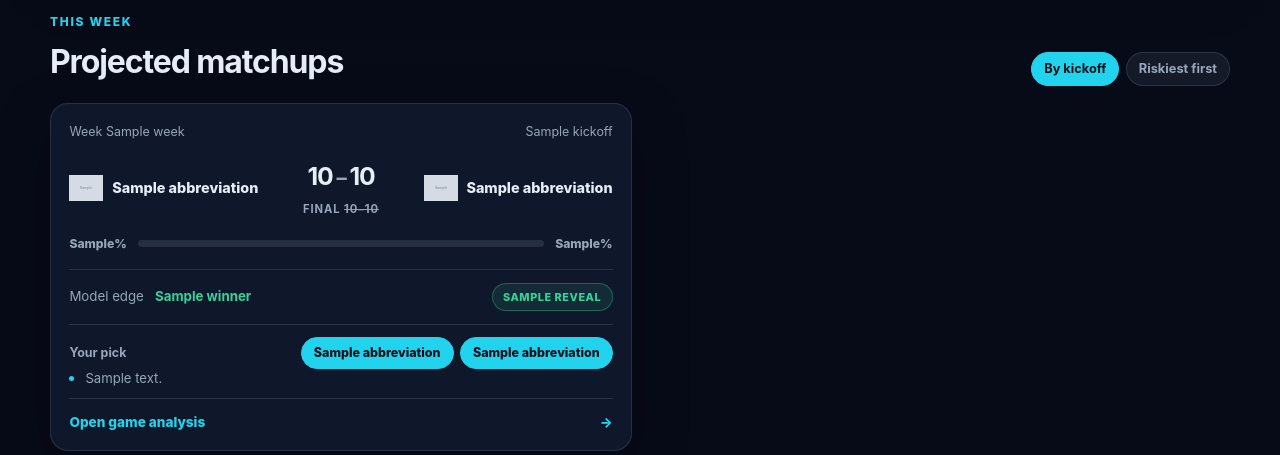
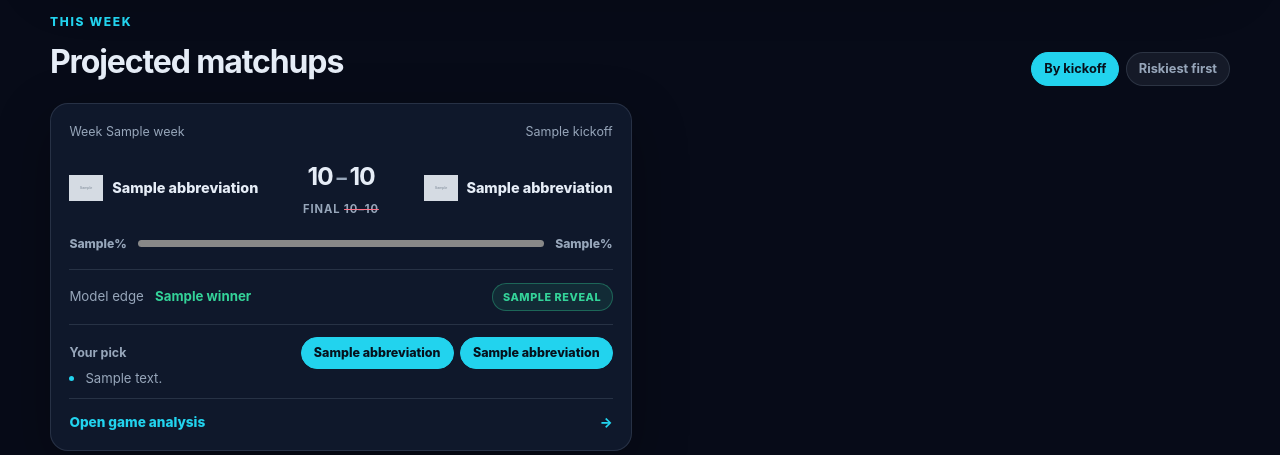
Before and after one commit to chrissmeltzer/nfl-predictor, a FastAPI app: template app/templates/index.html in a window 1280 px wide. Shown: the part 478-933 px from the top of the page. Run offline with FastAPI, Linux system fonts and the light colour scheme; the template is opened without the code that fills it: most values are stand-ins (such as "Sample title", 1, 10 or a date in 2020); grey boxes marked "Sample" are stand-in pictures.

Commit message:
feat: color win-probability bars by team
Adds a static NFL team primary-color map (app/reference.py) and threads
it through matchup/schedule view-building so each probability bar fills
with that team's own color instead of a generic cyan/violet gradient,
across the weekly matchups, game detail, and team schedule pages.

Co-Authored-By: Claude Sonnet 5 <noreply@anthropic.com>

```diff
--- a/app/main.py
+++ b/app/main.py
@@ -13,6 +13,7 @@ from fastapi.templating import Jinja2Templates
 
 from app import betting, db, predict, stats, sync
 from app.config import DB_PATH, STALENESS_HOURS, WEIGHTS_PATH
+from app.reference import DEFAULT_TEAM_COLOR, TEAM_COLORS
 from app.sources import espn
 
 app = FastAPI()
@@ -108,6 +109,10 @@ def _pick_locked(game) -> bool:
 
 def _logo_url(team) -> str:
     return f"https://a.espncdn.com/i/teamlogos/nfl/500/{team['abbreviation'].lower()}.png"
+
+
+def _team_color(team) -> str:
+    return TEAM_COLORS.get(team["abbreviation"], DEFAULT_TEAM_COLOR)
 
 
 def _format_kickoff(value: str | None) -> str:
@@ -263,6 +268,8 @@ def _game_view(conn, game, teams, result: dict, selected_team_id: str | None = N
         "away": away,
         "home_logo": _logo_url(home),
         "away_logo": _logo_url(away),
+        "home_color": _team_color(home),
+        "away_color": _team_color(away),
         "home_score": home_score,
         "away_score": away_score,
         "winner": winner,
@@ -287,6 +294,8 @@ def _game_view(conn, game, teams, result: dict, selected_team_id: str | None = N
             "opponent": opponent,
             "team_logo": _logo_url(team),
             "opponent_logo": _logo_url(opponent),
+            "team_color": _team_color(team),
+            "opponent_color": _team_color(opponent),
             "team_score": team_score,
             "opponent_score": opponent_score,
             "team_probability": _win_probability(team_score, opponent_score),
--- a/app/reference.py
+++ b/app/reference.py
@@ -46,6 +46,18 @@ TEAM_ALIASES = {
     "LA": "LAR",
 }
 
+TEAM_COLORS = {
+    "ARI": "#97233F", "ATL": "#A71930", "BAL": "#241773", "BUF": "#00338D",
+    "CAR": "#0085CA", "CHI": "#0B162A", "CIN": "#FB4F14", "CLE": "#311D00",
+    "DAL": "#041E42", "DEN": "#FA4616", "DET": "#0076B6", "GB": "#203731",
+    "HOU": "#03202F", "IND": "#002C5F", "JAX": "#101820", "KC": "#E31837",
+    "LAC": "#0080C6", "LAR": "#003594", "LV": "#000000", "MIA": "#008E97",
+    "MIN": "#4F2683", "NE": "#002244", "NO": "#D3BC8D", "NYG": "#0B2265",
+    "NYJ": "#125740", "PHI": "#004C54", "PIT": "#FFB612", "SEA": "#69BE28",
+    "SF": "#AA0000", "TB": "#D50A0A", "TEN": "#4B92DB", "WSH": "#5A1414",
+}
+DEFAULT_TEAM_COLOR = "#67e8f9"
+
 POSITION_IMPORTANCE = {
     "QB": 7.0, "RB": 3.0, "WR": 2.5, "TE": 2.0,
     "OT": 2.0, "OG": 1.5, "G": 1.5, "C": 1.5,
--- a/app/static/style.css
+++ b/app/static/style.css
@@ -24,7 +24,7 @@ h1, h2, h3, p { margin-top: 0; } h1 { max-width: 680px; margin-bottom: .7rem; fo
 .matchup-grid { display: grid; grid-template-columns: repeat(2, minmax(0, 1fr)); gap: 1rem; } .matchup-card, .detail-card, .metric-card, .schedule-card, .empty-state, .analysis-box { background: rgba(17, 26, 46, .9); border: 1px solid var(--line); border-radius: 18px; box-shadow: var(--shadow); } .matchup-card { padding: 1.15rem; }
 .card-meta, .pick-line, .probability-row, .probability-label, .card-footer-row { display: flex; justify-content: space-between; gap: .7rem; align-items: center; } .card-meta, .card-meta time { color: var(--muted); font-size: .78rem; }
 .teams-row { display: grid; grid-template-columns: 1fr auto 1fr; gap: .75rem; align-items: center; padding: 1rem 0; } .team-lockup { display: flex; align-items: center; gap: .55rem; font-size: .9rem; font-weight: 800; } .team-lockup-right { justify-content: flex-end; text-align: right; } .team-logo { flex: 0 0 auto; width: 34px; height: 34px; object-fit: contain; } .team-logo-xl { width: 82px; height: 82px; } .score-prediction { text-align: center; } .score-prediction strong { display: block; font-size: 1.55rem; letter-spacing: -.05em; } .score-prediction small { padding-inline: .25rem; color: var(--muted); } .score-prediction span { color: var(--muted); font-size: .7rem; font-weight: 700; text-transform: uppercase; letter-spacing: .08em; }
-.probability-row { color: var(--muted); font-size: .76rem; font-weight: 800; } .probability-track { height: 7px; flex: 1; overflow: hidden; background: rgba(151, 166, 186, .16); border-radius: 99px; } .probability-track i { display: block; height: 100%; width: 0; background: linear-gradient(90deg, var(--cyan), #67e8f9); border-radius: inherit; transition: width 1.1s cubic-bezier(.16, 1, .3, 1); } .probability-track-violet i { background: linear-gradient(90deg, var(--violet), #c4b5fd); } .pick-line { margin: 0; color: var(--muted); font-size: .83rem; } .pick-line strong { color: var(--green); } .card-footer-row { margin: 1rem 0 .8rem; padding-top: .8rem; border-top: 1px solid var(--line); } .card-link, .text-link { color: var(--cyan); font-size: .85rem; font-weight: 800; } .card-link { display: flex; justify-content: space-between; padding-top: .8rem; margin-top: .6rem; border-top: 1px solid var(--line); }
+.probability-row { color: var(--muted); font-size: .76rem; font-weight: 800; } .probability-track { height: 7px; flex: 1; overflow: hidden; background: rgba(151, 166, 186, .16); border-radius: 99px; } .probability-track i { display: block; height: 100%; width: 0; background: linear-gradient(90deg, var(--cyan), #67e8f9); border-radius: inherit; transition: width 1.1s cubic-bezier(.16, 1, .3, 1); } .pick-line { margin: 0; color: var(--muted); font-size: .83rem; } .pick-line strong { color: var(--green); } .card-footer-row { margin: 1rem 0 .8rem; padding-top: .8rem; border-top: 1px solid var(--line); } .card-link, .text-link { color: var(--cyan); font-size: .85rem; font-weight: 800; } .card-link { display: flex; justify-content: space-between; padding-top: .8rem; margin-top: .6rem; border-top: 1px solid var(--line); }
 .confidence-badge, .reveal-badge { display: inline-flex; align-items: center; padding: .3rem .65rem; color: var(--muted); font-size: .68rem; font-weight: 800; letter-spacing: .05em; text-transform: uppercase; white-space: nowrap; background: rgba(151, 166, 186, .12); border: 1px solid var(--line); border-radius: 99px; } .confidence-badge-sm, .reveal-badge-sm { padding: .18rem .5rem; font-size: .62rem; } .confidence-low { color: var(--rose); border-color: rgba(251, 113, 133, .35); background: rgba(251, 113, 133, .1); } .confidence-moderate { color: var(--amber); border-color: rgba(251, 191, 36, .35); background: rgba(251, 191, 36, .1); } .confidence-high { color: var(--green); border-color: rgba(52, 211, 153, .35); background: rgba(52, 211, 153, .1); }
 .reveal-hit { color: var(--green); border-color: rgba(52, 211, 153, .35); background: rgba(52, 211, 153, .1); } .reveal-miss { color: var(--rose); border-color: rgba(251, 113, 133, .35); background: rgba(251, 113, 133, .1); }
 .badge-group { display: flex; align-items: center; gap: .4rem; }
--- a/app/templates/game_detail.html
+++ b/app/templates/game_detail.html
@@ -43,7 +43,7 @@
 </section>
 
 <div class="detail-grid">
-  <section class="detail-card"><p class="eyebrow">Win probabilities</p><h2>Projected advantage</h2><div class="probability-label"><span>{{ away_team.abbreviation }}</span><strong>{{ matchup.away_probability }}%</strong></div><div class="probability-track"><i data-target="{{ matchup.away_probability }}"></i></div><div class="probability-label"><span>{{ home_team.abbreviation }}</span><strong>{{ matchup.home_probability }}%</strong></div><div class="probability-track probability-track-violet"><i data-target="{{ matchup.home_probability }}"></i></div></section>
+  <section class="detail-card"><p class="eyebrow">Win probabilities</p><h2>Projected advantage</h2><div class="probability-label"><span>{{ away_team.abbreviation }}</span><strong>{{ matchup.away_probability }}%</strong></div><div class="probability-track"><i data-target="{{ matchup.away_probability }}" style="background: {{ matchup.away_color }}"></i></div><div class="probability-label"><span>{{ home_team.abbreviation }}</span><strong>{{ matchup.home_probability }}%</strong></div><div class="probability-track"><i data-target="{{ matchup.home_probability }}" style="background: {{ matchup.home_color }}"></i></div></section>
   <section class="detail-card detail-card-weather {{ 'weather-' + weather_severity.severity if weather_severity }}"><p class="eyebrow">Game conditions</p><h2>{{ game.venue_name or 'Venue TBD' }}</h2>{% if weather %}<p class="condition-value">{% if weather_severity %}<span class="weather-icon">{{ weather_severity.icon }}</span>{% endif %}{{ weather.temp_f }}°F <span>·</span> {{ weather.wind_mph }} mph wind <span>·</span> {{ weather.precip_pct }}% precipitation</p>{% if weather_severity %}<span class="weather-tag">{{ weather_severity.label }}</span>{% endif %}{% else %}<p class="muted">Weather data is not available for this matchup.</p>{% endif %}</section>
   <section class="detail-card"><p class="eyebrow">Head to head</p><h2>Historical context</h2>{% if head_to_head.avg_points_scored is not none %}<p class="condition-value">{{ '%.1f' | format(head_to_head.avg_points_scored) }} average points scored</p>{% else %}<p class="muted">No prior head-to-head sample is available.</p>{% endif %}</section>
 </div>
--- a/app/templates/index.html
+++ b/app/templates/index.html
@@ -49,7 +49,7 @@
     </div>
     <div class="probability-row">
       <span>{{ matchup.away_probability }}%</span>
-      <div class="probability-track" aria-label="{{ matchup.away.name }} {{ matchup.away_probability }} percent win probability"><i style="width: {{ matchup.away_probability }}%"></i></div>
+      <div class="probability-track" style="background: {{ matchup.home_color }}" aria-label="{{ matchup.away.name }} {{ matchup.away_probability }} percent win probability"><i style="width: {{ matchup.away_probability }}%; background: {{ matchup.away_color }}"></i></div>
       <span>{{ matchup.home_probability }}%</span>
     </div>
     <div class="card-footer-row">
--- a/app/templates/team_detail.html
+++ b/app/templates/team_detail.html
@@ -37,7 +37,7 @@
       </div>
       {% endif %}
     </div>
-    <div class="schedule-probability"><span>{{ row.team_probability }}% win chance</span><div class="probability-track"><i style="width: {{ row.team_probability }}%"></i></div></div>
+    <div class="schedule-probability"><span>{{ row.team_probability }}% win chance</span><div class="probability-track"><i style="width: {{ row.team_probability }}%; background: {{ row.team_color }}"></i></div></div>
     <a class="icon-link" href="/games/{{ row.game.id }}" aria-label="Open {{ team.name }} versus {{ row.opponent.name }} analysis">→</a>
   </article>
   {% endfor %}
```
